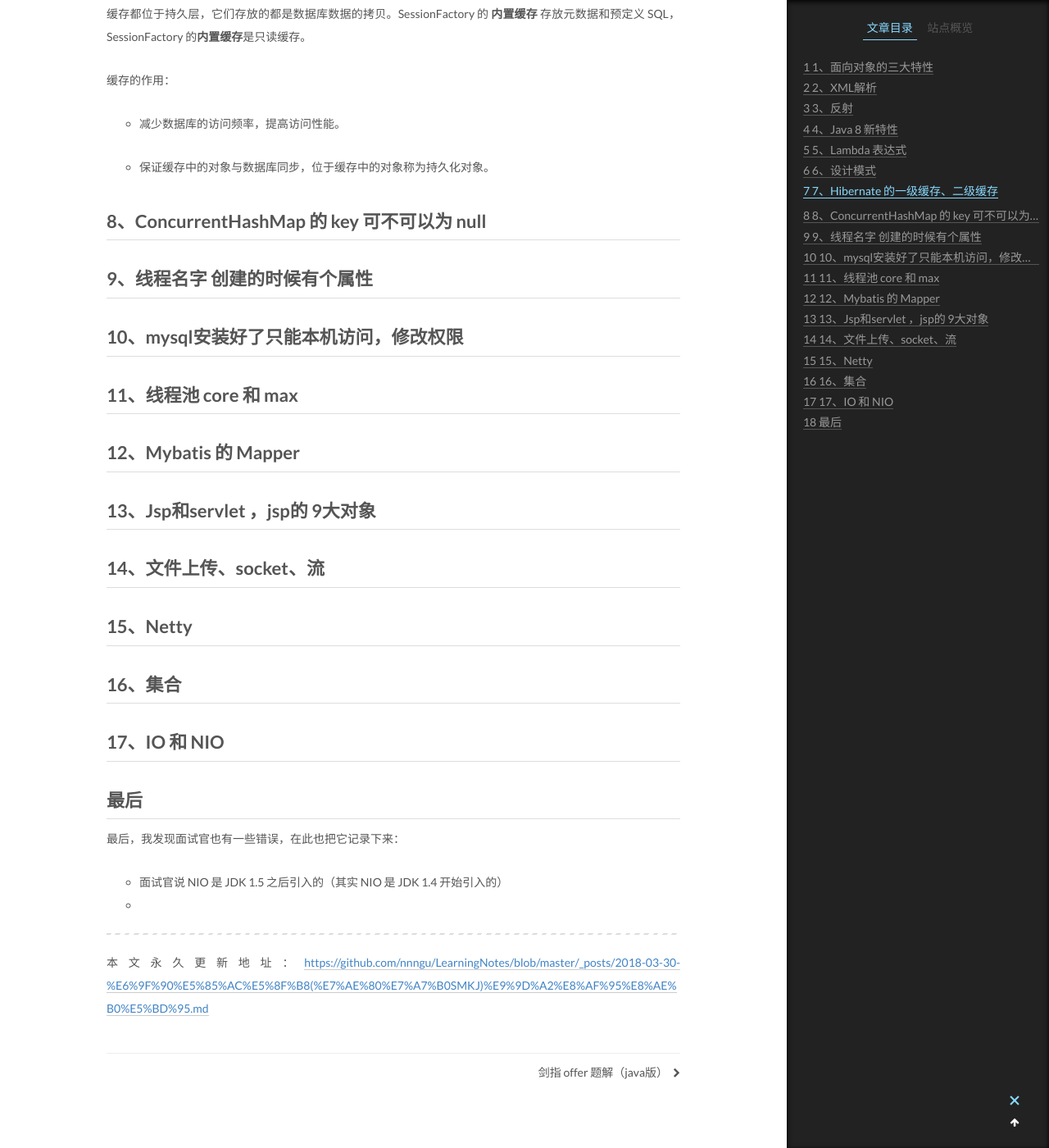
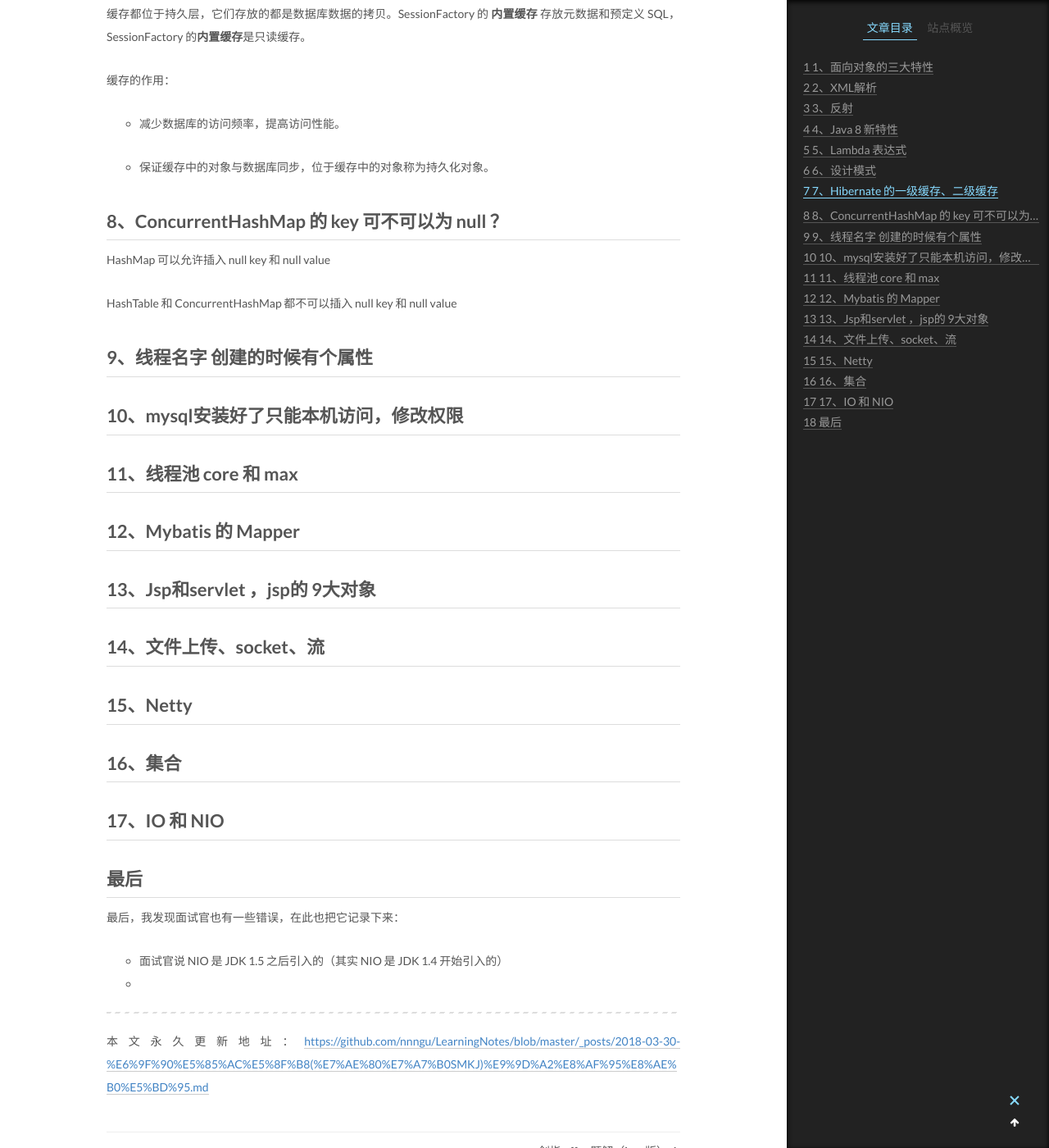
Before and after one commit to nnngu/LearningNotes, a Jekyll site: the page built from _posts/2018-03-30-某公司(简称SMKJ)面试记录.md, in a window 1280 px wide and 1400 px high, scrolled down 3449 px. Shown: the whole window at 82% size. Built offline with Jekyll 4.4.1, drawn with Linux system fonts in a browser that asks for light colours.

Commit message:
修改文件: _posts/2018-03-30-某公司(简称SMKJ)面试记录.md

```diff
--- a/_posts/2018-03-30-某公司(简称SMKJ)面试记录.md
+++ b/_posts/2018-03-30-某公司(简称SMKJ)面试记录.md
@@ -132,7 +132,11 @@ Session 的缓存被称为 Hibernate 的第一级缓存。SessionFactory 的**
 
 * 保证缓存中的对象与数据库同步，位于缓存中的对象称为持久化对象。
 
-## 8、ConcurrentHashMap 的 key 可不可以为 null
+## 8、ConcurrentHashMap 的 key 可不可以为 null  ？
+
+HashMap 可以允许插入 null key 和 null value
+
+HashTable 和 ConcurrentHashMap 都不可以插入 null key 和 null value
 
 ## 9、线程名字 创建的时候有个属性
 
```
